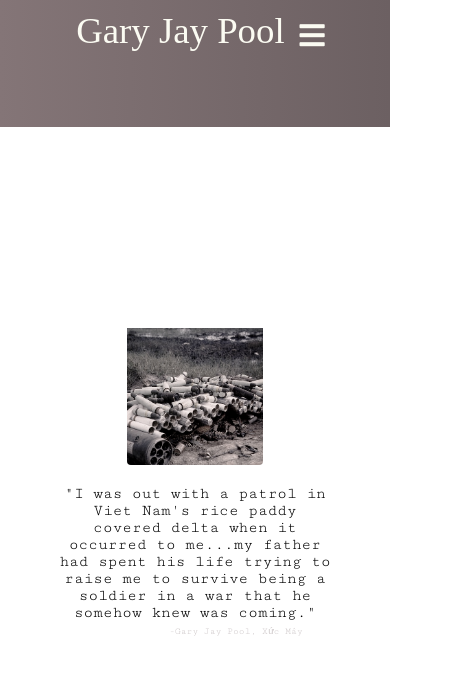
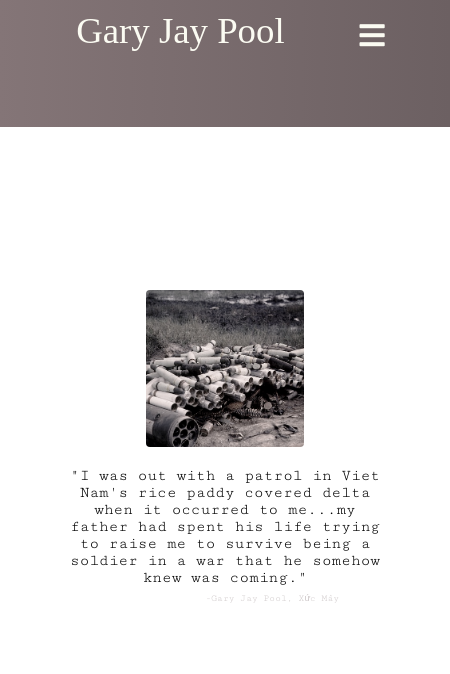
Before and after one commit to selmaT273/garyjaypool, a React (Create React App) app: page / in a window 390 px wide. Shown: the top 674 px of the page, 450 px wide, since content can reach past the window. Built offline with nearby package versions, Linux system fonts and the light colour scheme; a web font is replaced by a local one.

Commit message:
refactored responsiveness some more for home page for width sizes

```diff
--- a/src/components/pages/Home.css
+++ b/src/components/pages/Home.css
@@ -1,6 +1,7 @@
 .home-container {
     display: flex;
-    height: 90vh;
+    height: 79vh;
+    margin-top: 3%;
     align-items: center;
     justify-content: center;
     font-size: 3rem;
@@ -35,14 +36,17 @@
 
 }
 
-@media screen and (max-width: 850px) {
+@media screen and (max-width: 900px) {
+    .home-container {
+        margin-top: 13%;
+    }
+
     .home-pic-container {
         flex-wrap: wrap;
     }
 
     .home-pic {
         margin-left: 25%;
-        padding-top: 15%;
         width: 50%;
         height: 40%;
     }
@@ -50,7 +54,7 @@
     .home-pic-text {
         width: 600px;
         padding-top: 20px;
-        padding-bottom: 20px;
+        padding-bottom: 30px;
         text-align: center;
     }
 
--- a/src/index.css
+++ b/src/index.css
@@ -3,3 +3,7 @@
   margin: 0;
   padding: 0;
 }
+
+body {
+  min-width: 450px;
+}
```
Also changed, not shown: src/components/Navbar.css (line endings or trailing spaces).
